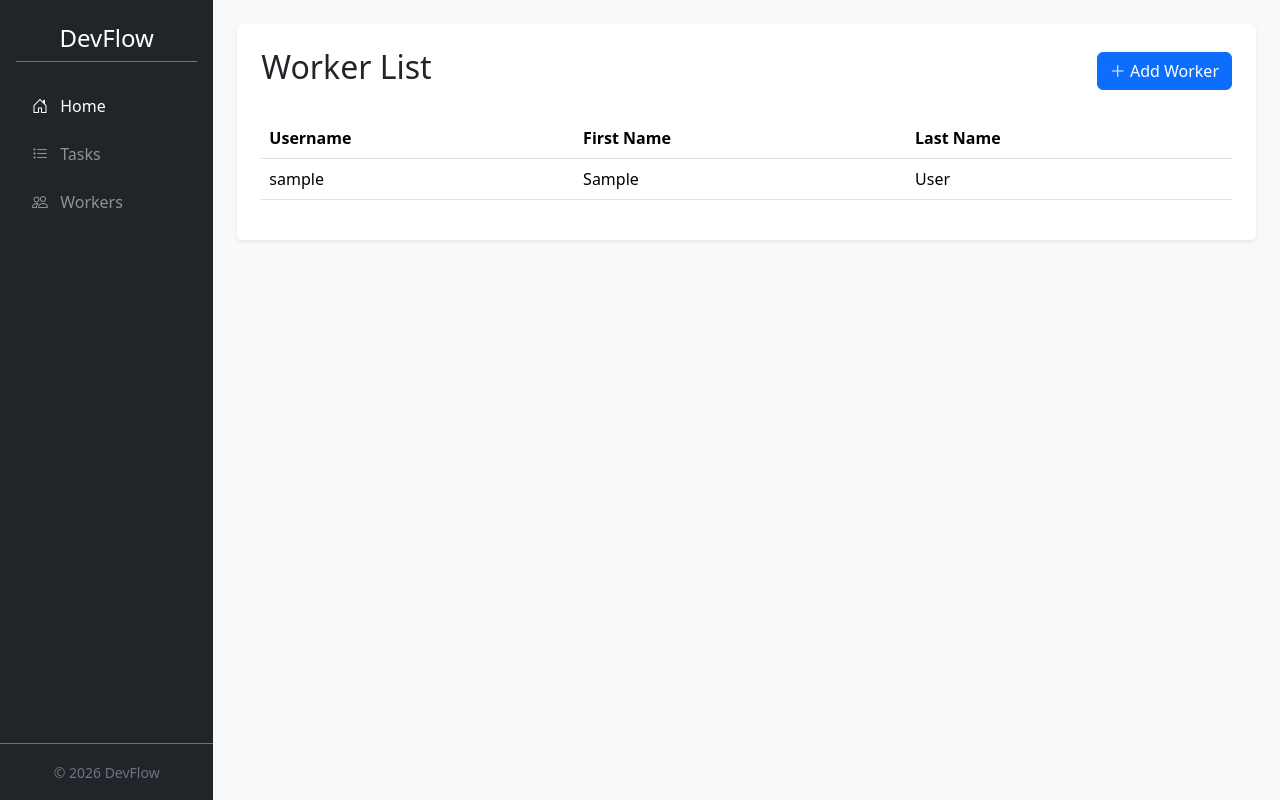
After one commit to Bohdan3457/it-task-manager, a Django app: page /workers/ in a window 1280 px wide. The commit adds this page. Run offline with Django 5.2, Linux system fonts and the light colour scheme; the visitor is signed in with stand-in values (Sample User, id 1); data comes from the database, SQL or seed files in the repository.

Commit message:
feat: implement worker list view and update sidebar navigation

```diff
--- a/task_manager/templates/task_manager/base.html
+++ b/task_manager/templates/task_manager/base.html
@@ -25,7 +25,7 @@
                         </a>
                     </li>
                     <li class="nav-item mb-2">
-                        <a href="#" class="nav-link text-white-50">
+                        <a href="{% url 'task_manager:worker-list' %}" class="nav-link text-white-50">
                             <i class="bi bi-people me-2"></i> Workers
                         </a>
                     </li>
--- /dev/null
+++ b/task_manager/templates/task_manager/worker_list.html
@@ -0,0 +1,33 @@
+{% extends "task_manager/base.html" %}
+
+{% block title %}Workers - IT Task Manager{% endblock %}
+
+{% block content %}
+    <div class="d-flex justify-content-between align-items-center mb-4">
+        <h2>Worker List</h2>
+        <a href="#" class="btn btn-primary"><i class="bi bi-plus-lg"></i> Add Worker</a>
+    </div>
+
+    {% if worker_list %}
+        <table class="table">
+            <thead>
+                <tr>
+                    <th>Username</th>
+                    <th>First Name</th>
+                    <th>Last Name</th>
+                </tr>
+            </thead>
+            <tbody>
+                {% for worker in worker_list %}
+                    <tr>
+                        <td>{{worker.username}}</td>
+                        <td>{{worker.first_name}}</td>
+                        <td>{{worker.last_name}}</td>
+                    </tr>
+                {% endfor %}
+            </tbody>
+        </table>
+    {% else %}
+        <p>No workers found.</p>
+    {% endif %}
+{% endblock %}
--- a/task_manager/urls.py
+++ b/task_manager/urls.py
@@ -1,9 +1,10 @@
 from django.urls import path
-from .views import index, TaskListView
+from .views import index, TaskListView, WorkerListView
 
 app_name = "task_manager"
 
 urlpatterns = [
     path("", index, name="index"),
-    path("tasks/", TaskListView.as_view(), name="task-list")
+    path("tasks/", TaskListView.as_view(), name="task-list"),
+    path("workers/", WorkerListView.as_view(), name="worker-list")
 ]
--- a/task_manager/views.py
+++ b/task_manager/views.py
@@ -17,7 +17,14 @@ def index(request) -> HttpResponse:
 
     return render(request, "task_manager/index.html", context=context)
 
-class TaskListView(LoginRequiredMixin,generic.ListView):
+
+class TaskListView(LoginRequiredMixin, generic.ListView):
     model = Task
     context_object_name = "task_list"
     template_name = "task_manager/task_list.html"
+
+
+class WorkerListView(LoginRequiredMixin, generic.ListView):
+    model = Worker
+    context_object_name = "worker_list"
+    template_name = "task_manager/worker_list.html"
```
